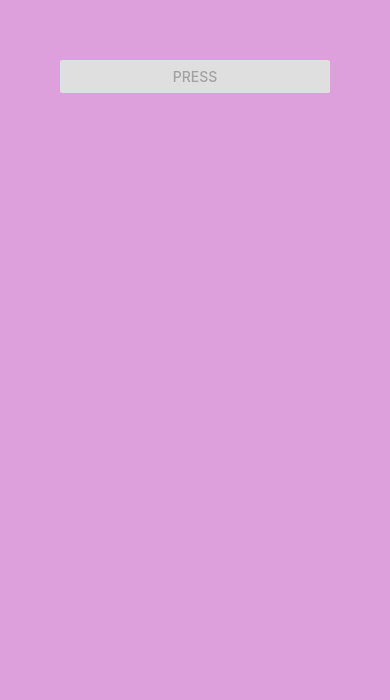
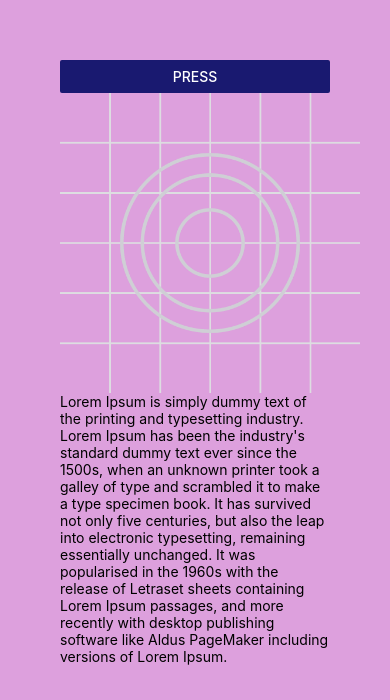
Before and after one commit to iamPankajGhosh/react-native-course, a React Native app in the folder CoreComponents/: screen / in a window 390 px wide. Shown: the top 700 px of the page. Built offline with nearby package versions, Linux system fonts and the light colour scheme.

Commit message:
pressable core component done

```diff
--- a/CoreComponents/App.js
+++ b/CoreComponents/App.js
@@ -5,6 +5,7 @@ import {
   ImageBackground,
   ScrollView,
   Button,
+  Pressable,
 } from "react-native";
 import logoImg from "./assets/adaptive-icon.png";
 
@@ -15,10 +16,11 @@ export default function App() {
         title="Press"
         onPress={() => console.log("button pressed")}
         color="midnightblue"
-        disabled
       />
-      {/* <ScrollView>
+      <Pressable onPress={() => console.log("Img pressed")}>
         <Image source={logoImg} style={{ width: 300, height: 300 }} />
+      </Pressable>
+      <Pressable onPress={() => console.log("Text pressed")}>
         <Text>
           Lorem Ipsum is simply dummy text of the printing and typesetting
           industry. Lorem Ipsum has been the industry's standard dummy text ever
@@ -30,6 +32,9 @@ export default function App() {
           more recently with desktop publishing software like Aldus PageMaker
           including versions of Lorem Ipsum.
         </Text>
+      </Pressable>
+
+      {/* <ScrollView>
         <Image source={logoImg} style={{ width: 300, height: 300 }} />
         <ImageBackground source={logoImg} style={{ flex: 1 }}>
           <Text>Image Text</Text>
```
